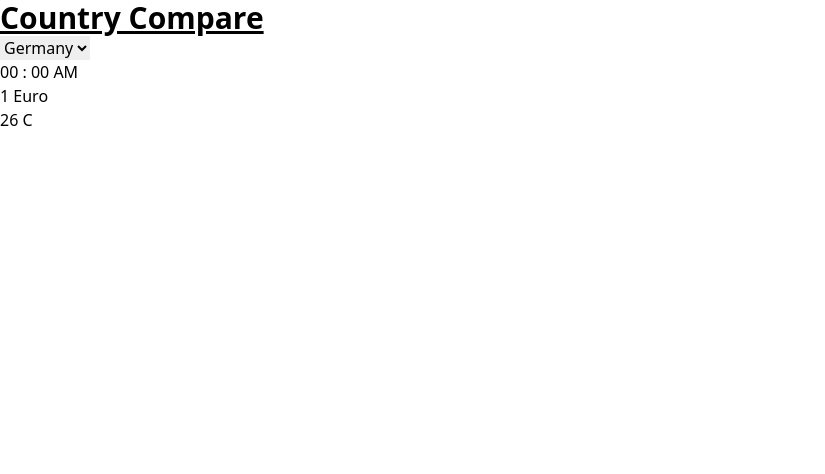
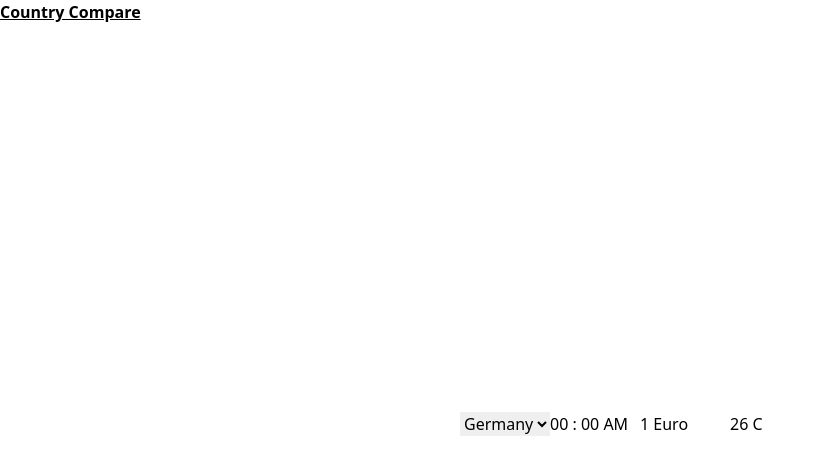
Before and after one commit to FahadQurashi49/converter, an Angular app: page / in a window 1280 px wide. Shown: the top 474 px of the page, without its empty margins (0-825 px from the left). Built offline with nearby package versions, Linux system fonts and the light colour scheme.

Commit message:
feat(App component): center align all components on landing page

```diff
--- a/src/app/app.component.html
+++ b/src/app/app.component.html
@@ -1,11 +1,12 @@
-<div class="text-3xl font-bold underline">Country Compare</div>
+<div class="underline font-bold">Country Compare</div>
 
-<main>
-  <div>
-    <app-country></app-country>
-    <app-time></app-time>
-    <app-currency></app-currency>
-    <app-weather></app-weather>
+<main class="flex h-screen">
+  <div class="m-auto">
+    <div class="grid items-center md:grid-cols-4">
+      <app-country></app-country>
+      <app-time></app-time>
+      <app-currency></app-currency>
+      <app-weather></app-weather>
+    </div>
   </div>
-
 </main>
```
